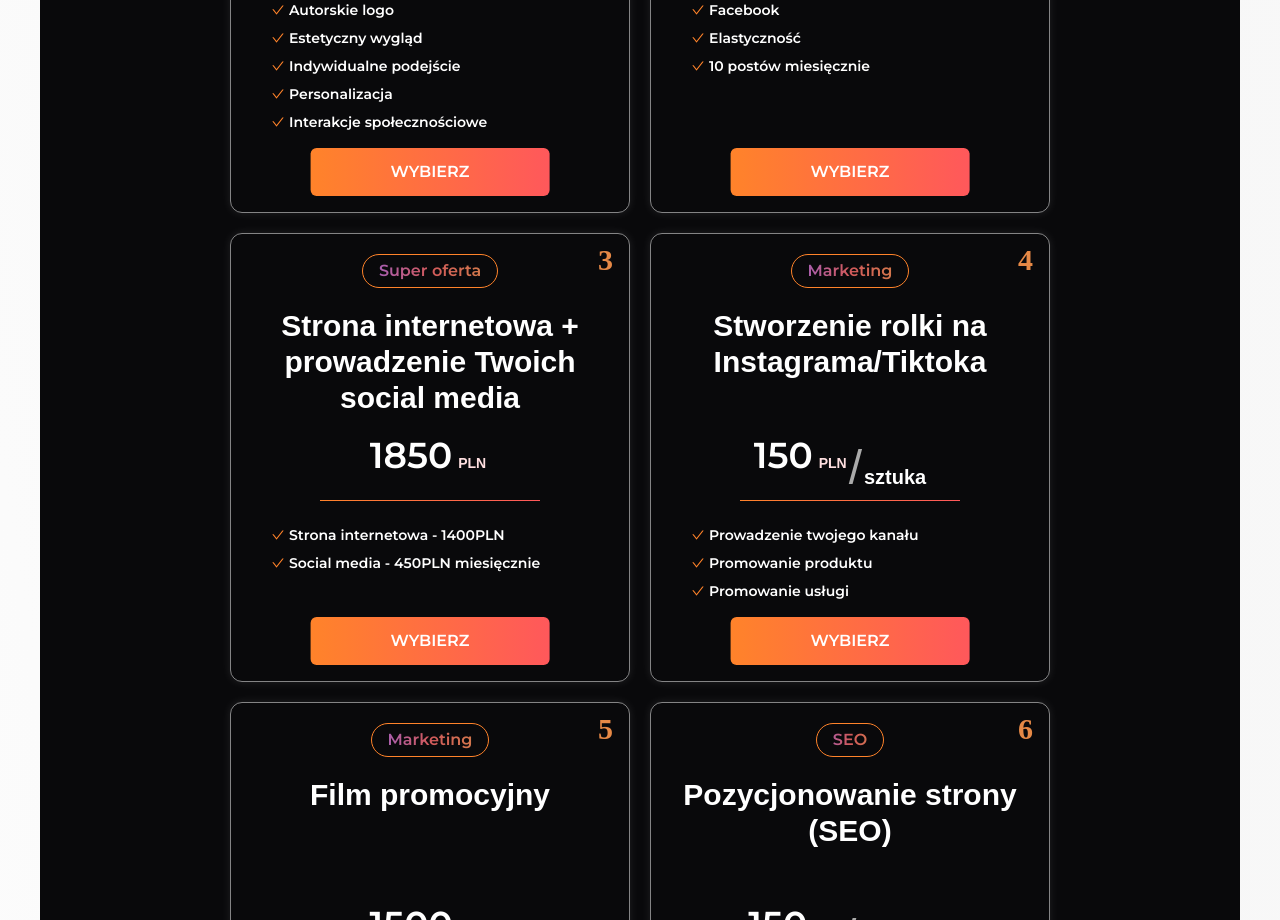
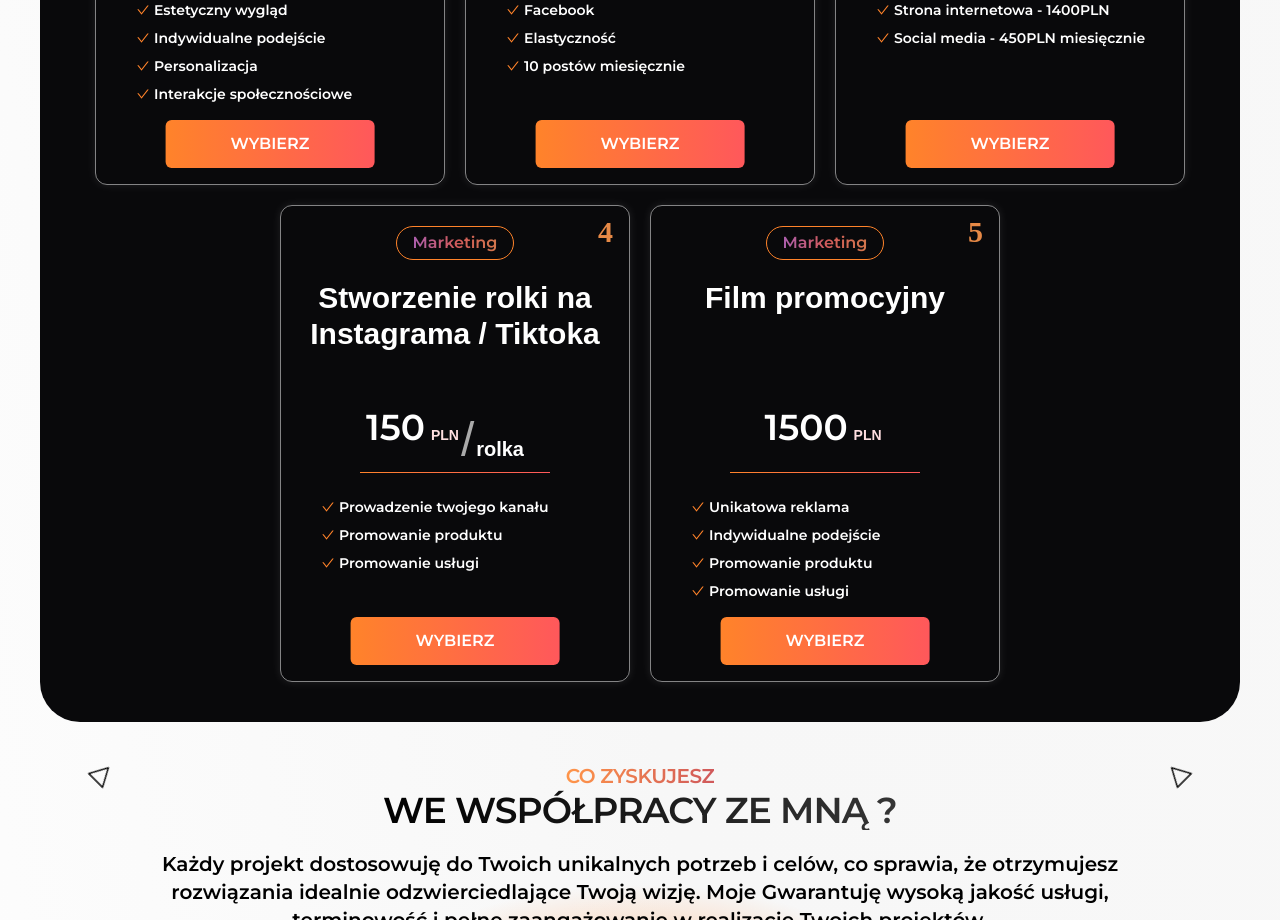
Before and after one commit to K0ntek/JakubKontek, a React (Vite) app in the folder Kontek/: page / in a window 1280 px wide. Shown: the part 1880-2800 px from the top of the page. Built offline with nearby package versions, Linux system fonts and the light colour scheme; a web font is replaced by a local one.

Commit message:
Add files via upload

```diff
--- a/Kontek/src/App.jsx
+++ b/Kontek/src/App.jsx
@@ -9,8 +9,12 @@ import Footer from './components/Footer'
 import Contact from './components/Contact'
 import Pricing from './components/Pricing'
 import AboutTriangles from './components/AboutTriangles'
+import pricingOffer from './data.json'
 
 function App() {
+
+  const [option, setOption] = useState('')
+  const [price, setPrice] = useState('')
 
   return (
     <div>
@@ -19,12 +23,12 @@ function App() {
       <Header/>
       <div className="max-w-[1800px] px-3 sm:px-10 mx-auto">
       <About/>
-      <Pricing/>
+      <Pricing setOption={setOption} setPrice={setPrice}/>
 
       <div>
       <div className=" aboutContent max-w-[1100px] h-fit mx-auto text-center relative px-2 sm:px-6 my-10">
                         <AboutTriangles/>
-                        <div className="mw-full px-10 mx-auto">
+                        <div className="mw-full sm:px-10 mx-auto">
                         <div>
                             <h2 className=' font-montserrat text-xl font-[600] tracking-tight bg-gradient-to-r from-[rgb(255,149,73)] to-[rgb(208,89,91)] inline-block text-transparent bg-clip-text'>CO ZYSKUJESZ</h2>
                         </div>
@@ -52,7 +56,7 @@ function App() {
       </div>
 
       <Projects/>
-      <Contact/>
+      <Contact option={option} price={price}/>
       </div>
       <Footer/>
     </div>
--- a/Kontek/src/components/Footer.jsx
+++ b/Kontek/src/components/Footer.jsx
@@ -38,7 +38,7 @@ const Footer = () => {
             link: 'projects'
         },
         {
-            name: 'contact',
+            name: 'kontakt',
             link: 'contact'
         },
     ]
@@ -56,10 +56,10 @@ const Footer = () => {
             <div className=''>
                 <div className='w-fit mx-auto'>
 
-                <div className=' gap-2 flex mx-auto justify-center relative top-1'>
+                <div className=' gap-4 flex flex-wrap mx-auto justify-center relative top-1'>
                     {navElements.map((element, i)=>{
                         return(
-                            <Link to={element.link} spy={true} smooth={true}><p className='cursor-pointer text-sm text-black font-[600] hover:text-[#c2703e] font-montserrat text-center transition-all duration-150'>{element.name}</p></Link>
+                            <Link key={i} to={element.link} spy={true} smooth={true}><p className='cursor-pointer text-sm text-black font-[600] hover:text-[#c2703e] font-montserrat text-center transition-all duration-150'>{element.name}</p></Link>
                         )
                     })}
                 </div>
--- a/Kontek/src/components/Header.jsx
+++ b/Kontek/src/components/Header.jsx
@@ -58,7 +58,7 @@ const Header = () => {
 
                 <div className="flex gap-4 mt-5 justify-center lg:justify-start">
                     <div className="buttonWrapper">
-                        <Link to="about" spy={true} smooth={true}><button className=" bg-[rgb(255,149,73)] border-[1px] border-transparent text-black font-[500] px-2 py-3 rounded-xl text-lg font-inter transition-all duration-200 hover:tracking-wider">SPRAWDŹ WIĘCEJ</button></Link>
+                        <Link to="about" spy={true} smooth={true}><button className=" bg-gradient-to-tr from-[rgb(255,161,94)] to-[rgb(255,106,0)] border-[1px] border-transparent text-black font-[500] px-2 py-3 rounded-xl text-lg font-inter transition-all duration-200 hover:tracking-wider">SPRAWDŹ WIĘCEJ</button></Link>
                     </div>
                     <div className="buttonWrapper">
                         <Link to="contact" spy={true} smooth={true}><button className=" bg-transparent border-[1px] border-[#111] text-black px-2 py-3 rounded-xl text-lg font-inter font-[500] hover:bg-[#111] hover:text-white transition-all duration-200 hover:font-[300] hover:tracking-wider">SKONTAKTUJ SIĘ</button></Link>
--- a/Kontek/src/components/Pricing.jsx
+++ b/Kontek/src/components/Pricing.jsx
@@ -1,185 +1,67 @@
 import React from 'react'
 import { AiOutlineCheck } from "react-icons/ai";
+import { Link } from 'react-scroll';
+import pricingOffer from "../data.json"
 
-const Pricing = () => {
+const Pricing = ({chooseOption, setOption, setPrice}) => {
 
-    const pricingOffer =[
-        {
-            offer: 'Strona internetowa z formularzem kontaktowym',
-            price: '1500',
-            subheading: 'Web design',
-            month: '',
-            slash: '',
-            pros: [
-                {
-                    icon: <AiOutlineCheck/>,
-                    prosElement: "Autorskie logo",
-                },
-                {
-                    icon: <AiOutlineCheck/>,
-                    prosElement: "Estetyczny wygląd",
-                },
-                {
-                    icon: <AiOutlineCheck/>,
-                    prosElement: "Indywidualne podejście",
-                },
-                {
-                    icon: <AiOutlineCheck/>,
-                    prosElement: "Personalizacja",
-                },
-                {
-                    icon: <AiOutlineCheck/>,
-                    prosElement: "Interakcje społecznościowe",
-                },
+        // {
+        //     "offer": "Pozycjonowanie strony (SEO)",
+        //     "price": 150,
+        //     "subheading": "SEO",
+        //     "month": "miesiąc",
+        //     "slash": "/",
+        //     "pros": [
+        //         {
+        //
+        //             "prosElement": "Zwiększenie widoczności w wyszukiwarkach",
+        //         },
+        //         {
+        //
+        //             "prosElement": "Zwiększenie ruchu na stronie",
+        //         },
+        //         {
+        //
+        //             "prosElement": "Przewaga nad konkurencją",
+        //         },
+        //         {
+        //
+        //             "prosElement": "Budowanie zaufania i wiarygodności",
+        //         },
+        //     ]
+        // },
 
-            ]
-        },
+        // {
+        //     "offer": "Sesja zdjęciowa produktowa / event",
+        //     "price": 100,
+        //     "subheading": "Fotografia",
+        //     "month": "zdjęcie",
+        //     "slash": "/",
+        //     "pros": [
+        //         {
+        //
+        //             "prosElement": "Zdjęcia twojego produktu",
+        //         },
+        //         {
+        //
+        //             "prosElement": "Zdjęcia z wydarzeń w twojej firmie",
+        //         },
+        //     ]
+        // },
 
-        {
-            offer: 'Prowadzenie Twoich social media',
-            price: '600',
-            subheading: 'Marketing',
-            month: 'miesiąc',
-            slash: '/',
-            pros: [
-                {
-                    icon: <AiOutlineCheck/>,
-                    prosElement: "Facebook",
-                },
-                {
-                    icon: <AiOutlineCheck/>,
-                    prosElement: "Elastyczność ",
-                },
-                {
-                    icon: <AiOutlineCheck/>,
-                    prosElement: "10 postów miesięcznie",
-                },
-            ]
-        },
-
-        {
-            offer: ' Strona internetowa + prowadzenie Twoich social media',
-            price: ' 1850',
-            subheading: 'Super oferta',
-            month: '',
-            slash: '',
-            pros: [
-                {
-                    icon: <AiOutlineCheck/>,
-                    prosElement: "Strona internetowa - 1400PLN",
-                },
-                {
-                    icon: <AiOutlineCheck/>,
-                    prosElement: "Social media - 450PLN miesięcznie",
-                },
-            ]
-            },
-
-        {
-            offer: 'Stworzenie rolki na Instagrama/Tiktoka',
-            price: '150',
-            subheading: 'Marketing',
-            month: 'sztuka',
-            slash: '/',
-            pros: [
-                {
-                    icon: <AiOutlineCheck/>,
-                    prosElement: "Prowadzenie twojego kanału",
-                },
-                {
-                    icon: <AiOutlineCheck/>,
-                    prosElement: "Promowanie produktu",
-                },
-                {
-                    icon: <AiOutlineCheck/>,
-                    prosElement: "Promowanie usługi",
-                },
-            ]
-          },
-
-          {
-            offer: 'Film promocyjny',
-            price: '1500',
-            subheading: 'Marketing',
-            month: '',
-            slash: '',
-            pros: [
-                {
-                    icon: <AiOutlineCheck/>,
-                    prosElement: "Unikatowa reklama",
-                },
-                {
-                    icon: <AiOutlineCheck/>,
-                    prosElement: "Indywidualne podejście",
-                },
-                {
-                    icon: <AiOutlineCheck/>,
-                    prosElement: "Promowanie produktu",
-                },
-                {
-                    icon: <AiOutlineCheck/>,
-                    prosElement: "Promowanie usługi",
-                },
-            ]
-          },
-
-        {
-            offer: 'Pozycjonowanie strony (SEO)',
-            price: '150',
-            subheading: 'SEO',
-            month: 'miesiąc',
-            slash: '/',
-            pros: [
-                {
-                    icon: <AiOutlineCheck/>,
-                    prosElement: "Zwiększenie widoczności w wyszukiwarkach",
-                },
-                {
-                    icon: <AiOutlineCheck/>,
-                    prosElement: "Zwiększenie ruchu na stronie",
-                },
-                {
-                    icon: <AiOutlineCheck/>,
-                    prosElement: "Przewaga nad konkurencją",
-                },
-                {
-                    icon: <AiOutlineCheck/>,
-                    prosElement: "Budowanie zaufania i wiarygodności",
-                },
-            ]
-        },
-
-        {
-            offer: 'Sesja zdjęciowa produktowa / event',
-            price: '2000',
-            subheading: 'Fotografia',
-            month: '',
-            slash: '',
-            pros: [
-                {
-                    icon: <AiOutlineCheck/>,
-                    prosElement: "Zdjęcia twojego produktu",
-                },
-                {
-                    icon: <AiOutlineCheck/>,
-                    prosElement: "Zdjęcia z wydarzeń w twojej firmie",
-                },
-            ]
-        },
-    ]
 
   return (
     <div id='pricing' className=' bg-zinc-950 px-5 w-full py-[40px] rounded-[40px] '>
        <div>
-                <h2 className=' font-montserrat text-lg md:text-xl font-[600] tracking-tight bg-gradient-to-r from-[rgb(255,149,73)] to-[rgb(208,89,91)] inline-block text-transparent bg-clip-text'>PROJEKTY</h2>
+                <h2 className=' font-montserrat text-lg ml-10 md:text-xl font-[600] tracking-tight bg-gradient-to-r from-[rgb(255,149,73)] to-[rgb(208,89,91)] inline-block text-transparent bg-clip-text'>PROJEKTY</h2>
        </div>
-            <h2 className=' font-montserrat text-4xl md:text-6xl font-[500] tracking-wide bg-gradient-to-r from-[#e6e6e6] to-[#303030] inline-block text-transparent bg-clip-text'>MOJA OFERTA</h2>
+            <h2 className=' font-montserrat text-2xl sm:text-4xl ml-10 md:text-6xl font-[500] tracking-wide bg-gradient-to-r from-[#e6e6e6] to-[#303030] inline-block text-transparent bg-clip-text'>MOJA OFERTA</h2>
 
         <div className='text-center flex flex-wrap mx-auto justify-center gap-5 mt-10'>
             {pricingOffer.map((offerElement, i)=>{
                 return(
-                    <div>
-                        <div className=' text-white group offerElement min-w-[320px] min-[420px]:w-[400px] border-[1px] border-white/50 p-4 h-full cursor-pointer font-montserrat py-5 rounded-xl space-y-4 relative shadow-[0px_0px_10px_0px] hover:shadow-[0px_0px_20px_0px] shadow-white/10 hover:shadow-white/80 transition-all duration-200' style={{background: `linear-gradient(80deg, ${offerElement.startBackground}, ${offerElement.endBackground})`, backgroundPosition:'50%', backgroundRepeat:'no-repeat', backgroundSize:'cover',  color: `${offerElement.text}`, aspectRatio: `${offerElement.aspectRatio}`}}>
+                    <div key={i+1} className=' w-full min-[450px]:max-w-[350px]'>
+                        <div className=' text-white group offerElement w-full border-[1px] border-white/50 p-4 h-full cursor-pointer font-montserrat py-5 rounded-xl space-y-4 relative shadow-[0px_0px_10px_0px] hover:shadow-[0px_0px_20px_0px] shadow-white/10 hover:shadow-white/80 transition-all duration-200' style={{background: `linear-gradient(80deg, ${offerElement.startBackground}, ${offerElement.endBackground})`, backgroundPosition:'50%', backgroundRepeat:'no-repeat', backgroundSize:'cover',  color: `${offerElement.text}`, aspectRatio: `${offerElement.aspectRatio}`}}>
 
                             <div className=' relative min-h-[400px] pb-[60px]'>
                                 <div className="w-fit mx-auto">
@@ -195,14 +77,17 @@ const Pricing = () => {
                                 <ul className=' space-y-2 text-start ml-6'>
                                     {offerElement['pros'].map((prosEl, i)=>{
                                         return(
-                                            <li className=' font-montserrat text-sm font-[600] flex gap-1'><span className=' mt-[3px] text-[rgb(255,131,42)]'>{prosEl.icon}</span>{prosEl.prosElement}</li>
+                                            <li key={i} className=' font-montserrat text-sm font-[600] flex gap-1'><span className=' mt-[3px] text-[rgb(255,131,42)]'><AiOutlineCheck/></span>{prosEl.prosElement}</li>
                                         )
                                     })}
                                 </ul>
 
                                 </div>
 
-                                        <button className=" absolute bottom-4 left-[50%] translate-x-[-50%] font-montserrat font-[600] w-3/5 py-3  bg-gradient-to-r from-[rgb(255,131,42)] to-[rgb(255,88,91)] text-white mt-5 rounded-md hover:tracking-wider transition-all duration-150">WYBIERZ</button>
+                                        <Link to="contact" smooth={true} spy={true}>
+                                            <button onClick={()=>{setOption(`${offerElement.offer}`);
+                                                                    setPrice(`${offerElement.price}PLN ${offerElement.slash} ${offerElement.month}`)}} className=" absolute bottom-4 left-[50%] translate-x-[-50%] font-montserrat font-[600] w-3/5 py-3  bg-gradient-to-r from-[rgb(255,131,42)] to-[rgb(255,88,91)] text-white mt-5 rounded-md hover:tracking-wider transition-all duration-150">WYBIERZ</button>
+                                        </Link>
                     </div>
                     </div>
                 )
--- /dev/null
+++ b/Kontek/src/data.json
@@ -0,0 +1,114 @@
+[
+    {
+        "id":1,
+         "offer": "Strona internetowa z formularzem kontaktowym",
+         "price": "1500",
+        "subheading": "Web design",
+        "month": "",
+        "slash": "",
+        "pros": [
+            {
+
+                 "prosElement": "Estetyczny wygląd"
+            },
+            {
+
+                 "prosElement": "Indywidualne podejście"
+            },
+            {
+
+                 "prosElement": "Personalizacja"
+            },
+            {
+
+                 "prosElement": "Interakcje społecznościowe"
+            }
+
+        ]
+    },
+
+    {
+        "id":2,
+         "offer": "Prowadzenie Twoich social media",
+         "price": 600,
+        "subheading": "Marketing",
+        "month": "miesiąc",
+        "slash": "/",
+        "pros": [
+            {
+
+                 "prosElement": "Facebook"
+            },
+            {
+
+                 "prosElement": "Elastyczność "
+            },
+            {
+
+                 "prosElement": "10 postów miesięcznie"
+            }
+        ]
+    },
+
+    {
+        "id":3,
+         "offer": " Strona internetowa + prowadzenie Twoich social media",
+         "price": 1850,
+        "subheading": "Super oferta",
+        "month": "",
+        "slash": "",
+        "pros": [
+            {
+
+                 "prosElement": "Strona internetowa - 1400PLN"
+            },
+            {
+
+                 "prosElement": "Social media - 450PLN miesięcznie"
+            }
+        ]
+        },
+
+    {
+        "id":4,
+         "offer": "Stworzenie rolki na Instagrama / Tiktoka",
+         "price": 150,
+        "subheading": "Marketing",
+        "month": "rolka",
+        "slash": "/",
+        "pros": [
+            {
+                 "prosElement": "Prowadzenie twojego kanału"
+            },
+            {
+                 "prosElement": "Promowanie produktu"
+            },
+            {
+                 "prosElement": "Promowanie usługi"
+            }
+        ]
+      },
+
+      {
+        "id":5,
+         "offer": "Film promocyjny",
+         "price": 1500,
+        "subheading": "Marketing",
+        "month": "",
+        "slash": "",
+        "pros": [
+            {
+                 "prosElement": "Unikatowa reklama"
+            },
+            {
+                 "prosElement": "Indywidualne podejście"
+            },
+            {
+                 "prosElement": "Promowanie produktu"
+            },
+            {
+                 "prosElement": "Promowanie usługi"
+            }
+        ]
+      }
+]
```
Also changed, not shown: Kontek/src/components/About.jsx (+5 -2 lines), Kontek/src/components/Contact.jsx (+32 -19 lines), Kontek/src/components/Navbar.jsx (+4 -5 lines), Kontek/src/components/Projects.jsx (+14 -11 lines), Kontek/src/index.css (+8 -7 lines).
